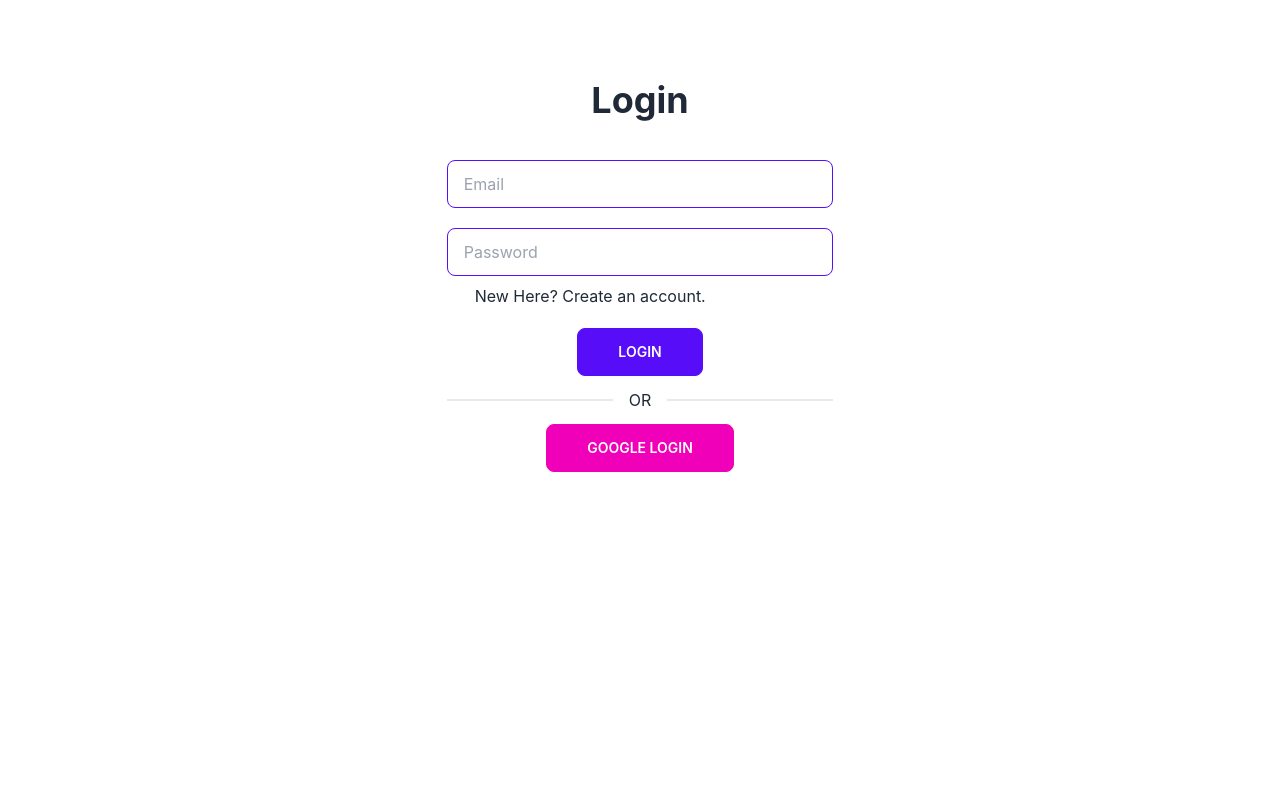
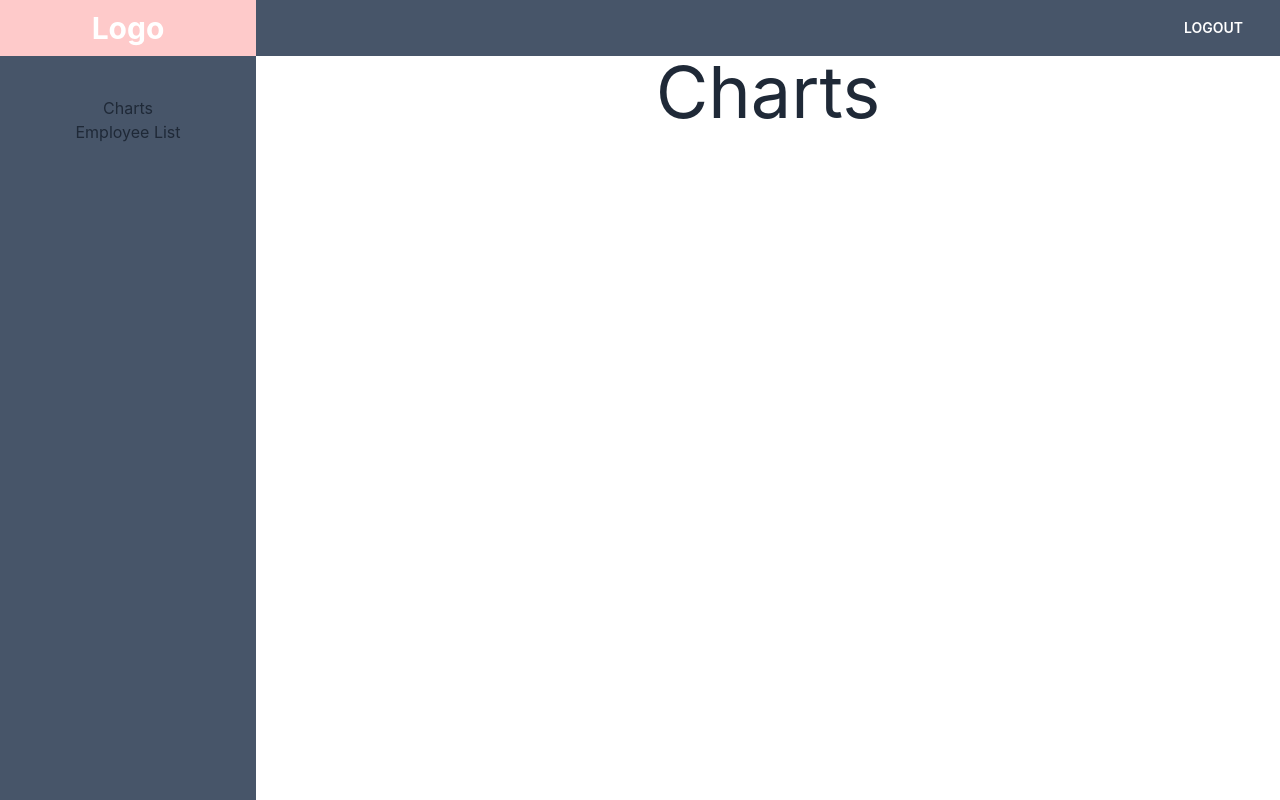
Before and after one commit to moniruzzaman01/task-aptcoder, a React (Create React App) app: page /dashboard in a window 1280 px wide. Built offline with nearby package versions, Linux system fonts and the light colour scheme.

Commit message:
dashboard skeleton done

```diff
--- a/package.json
+++ b/package.json
@@ -11,6 +11,7 @@
     "react": "^18.2.0",
     "react-dom": "^18.2.0",
     "react-firebase-hooks": "^5.0.3",
+    "react-router-dom": "^6.3.0",
     "react-scripts": "5.0.1",
     "web-vitals": "^2.1.4"
   },
--- a/src/App.js
+++ b/src/App.js
@@ -1,10 +1,21 @@
+import { Routes, Route } from "react-router-dom";
 import "./App.css";
+import Charts from "./Components/Charts";
+import Dashboard from "./Components/Dashboard";
+import EmpList from "./Components/EmpList";
 import Login from "./Components/Login";
 
 function App() {
   return (
     <div className="App">
-      <Login />
+      <Routes>
+        <Route path="/" element={<Login />}></Route>
+        <Route path="/dashboard" element={<Dashboard />}>
+          <Route index element={<Charts />}></Route>
+          <Route path="charts" element={<Charts />}></Route>
+          <Route path="list" element={<EmpList />}></Route>
+        </Route>
+      </Routes>
     </div>
   );
 }
--- /dev/null
+++ b/src/Components/Charts.js
@@ -0,0 +1,11 @@
+import React from "react";
+
+const Charts = () => {
+  return (
+    <div>
+      <h1 className=" text-7xl">Charts</h1>
+    </div>
+  );
+};
+
+export default Charts;
--- /dev/null
+++ b/src/Components/Dashboard.js
@@ -0,0 +1,37 @@
+import { signOut } from "firebase/auth";
+import React from "react";
+import auth from "../firebase.init";
+import { Link, Outlet } from "react-router-dom";
+
+const Dashboard = () => {
+  return (
+    <div>
+      <div className=" h-[7vh] w-full bg-slate-600 flex items-center justify-between">
+        <h1 className=" flex items-center justify-center h-[7vh] w-[20vw] text-3xl font-bold text-white bg-red-200">
+          Logo
+        </h1>
+        <button
+          onClick={() => signOut(auth)}
+          className=" btn btn-ghost mr-5 text-white"
+        >
+          Logout
+        </button>
+      </div>
+      <div className=" flex">
+        <div className=" h-[93vh] w-[20vw] bg-slate-600 py-10">
+          <p>
+            <Link to="/dashboard/charts">Charts</Link>
+          </p>
+          <p>
+            <Link to="/dashboard/list">Employee List</Link>
+          </p>
+        </div>
+        <div className=" w-[80vw]">
+          <Outlet />
+        </div>
+      </div>
+    </div>
+  );
+};
+
+export default Dashboard;
--- /dev/null
+++ b/src/Components/EmpList.js
@@ -0,0 +1,7 @@
+import React from "react";
+
+const EmpList = () => {
+  return <div>emplist</div>;
+};
+
+export default EmpList;
--- a/src/Components/Login.js
+++ b/src/Components/Login.js
@@ -1,7 +1,19 @@
-import React from "react";
+import React, { useEffect } from "react";
+import { useAuthState } from "react-firebase-hooks/auth";
+import { useNavigate } from "react-router-dom";
+import auth from "../firebase.init";
 import SocialLogin from "./SocialLogin";
 
 const Login = () => {
+  const [authUser] = useAuthState(auth);
+  const navigate = useNavigate();
+
+  useEffect(() => {
+    if (authUser) {
+      navigate("/dashboard");
+    }
+  }, [authUser, navigate]);
+
   return (
     <div className=" w-full px-5 md:w-1/2 lg:w-1/3 mx-auto mt-20">
       <h1 className=" text-4xl font-bold mb-10">Login</h1>
@@ -19,7 +31,7 @@ const Login = () => {
           className="input input-bordered input-primary w-full max-w-lg mb-2"
         />
         <p className=" text-left mb-5 lg:pl-7">New Here? Create an account.</p>
-        <button className=" btn btn-primary px-10">Login</button>
+        <button className=" btn btn-primary w-full lg:w-1/2">Login</button>
       </form>
       <SocialLogin />
     </div>
--- a/src/Components/SocialLogin.js
+++ b/src/Components/SocialLogin.js
@@ -14,7 +14,10 @@ const SocialLogin = () => {
       <div className="flex flex-col w-full border-opacity-50">
         <div className="divider">OR</div>
       </div>
-      <button onClick={handleGoogleLogin} className=" btn btn-secondary px-10">
+      <button
+        onClick={handleGoogleLogin}
+        className=" btn btn-secondary px-10 w-full lg:w-1/2"
+      >
         Google Login
       </button>
     </div>
--- a/src/firebase.init.js
+++ b/src/firebase.init.js
@@ -6,12 +6,12 @@ import { getAuth } from "firebase/auth";
 
 // Your web app's Firebase configuration
 const firebaseConfig = {
-  apiKey: "AIzaSyDl1zdJTecIarQolJ2T8qzhVFckxD7oSyc",
-  authDomain: "task-aptcoder.firebaseapp.com",
-  projectId: "task-aptcoder",
-  storageBucket: "task-aptcoder.appspot.com",
-  messagingSenderId: "99791226712",
-  appId: "1:99791226712:web:16ccbede0a8cfef55c472d",
+  apiKey: process.env.REACT_APP_apiKey,
+  authDomain: process.env.REACT_APP_authDomain,
+  projectId: process.env.REACT_APP_projectId,
+  storageBucket: process.env.REACT_APP_storageBucket,
+  messagingSenderId: process.env.REACT_APP_messagingSenderId,
+  appId: process.env.REACT_APP_appId,
 };
 
 // Initialize Firebase
--- a/src/index.js
+++ b/src/index.js
@@ -1,13 +1,16 @@
-import React from 'react';
-import ReactDOM from 'react-dom/client';
-import './index.css';
-import App from './App';
-import reportWebVitals from './reportWebVitals';
+import React from "react";
+import ReactDOM from "react-dom/client";
+import "./index.css";
+import App from "./App";
+import reportWebVitals from "./reportWebVitals";
+import { BrowserRouter } from "react-router-dom";
 
-const root = ReactDOM.createRoot(document.getElementById('root'));
+const root = ReactDOM.createRoot(document.getElementById("root"));
 root.render(
   <React.StrictMode>
-    <App />
+    <BrowserRouter>
+      <App />
+    </BrowserRouter>
   </React.StrictMode>
 );
 
```
Also changed, not shown: 1 other file (tests, documents, lock files or other folders).
